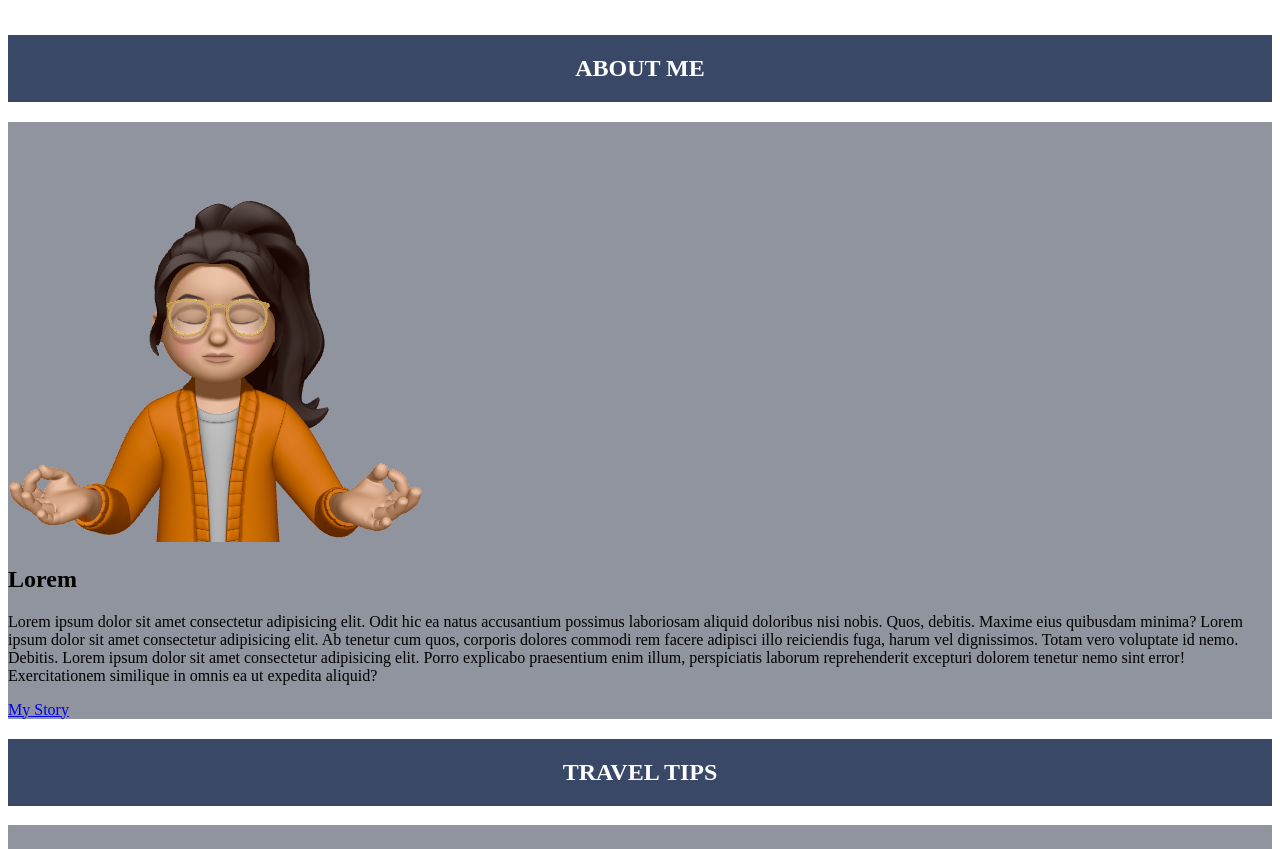
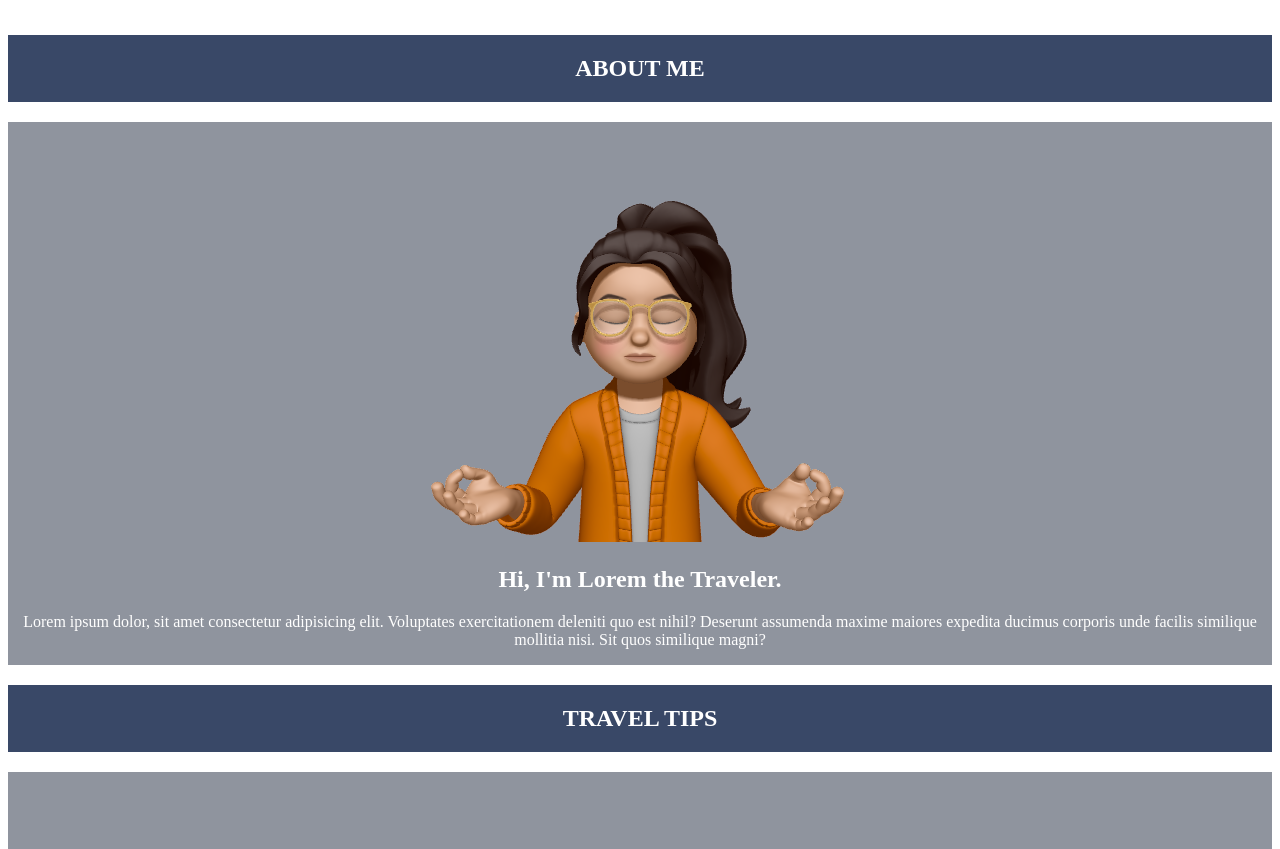
Before and after one commit to MitzyMo/TravelBlog, a plain HTML site: page index.html in a window 1280 px wide. Shown: the part 840-1689 px from the top of the page. Drawn offline with Linux system fonts and the light colour scheme; grey boxes are pictures that could not be loaded; a web font is replaced by a local one.

Commit message:
Index about me compelted

```diff
--- a/index.html
+++ b/index.html
@@ -59,17 +59,12 @@
     </main>
     <!-- (h2#sec${Mi Título $}+section.section.sec$)*4 -->
     <h2 id="sec1">About Me</h2>
-    <section class="sec1-about">
-        <img id="about-image" src="Media/Mercy.png" alt="Profile Photo">
-        <h1>Lorem</h1>
-        <p>Lorem ipsum dolor sit amet consectetur adipisicing elit. Odit hic ea natus accusantium possimus
-            laboriosam aliquid doloribus nisi nobis. Quos, debitis. Maxime eius quibusdam minima? Lorem ipsum dolor
-            sit amet consectetur adipisicing elit. Ab tenetur cum quos, corporis dolores commodi rem facere adipisci
-            illo reiciendis fuga, harum vel dignissimos. Totam vero voluptate id nemo. Debitis. Lorem ipsum dolor
-            sit amet consectetur adipisicing elit. Porro explicabo praesentium enim illum, perspiciatis laborum
-            reprehenderit excepturi dolorem tenetur nemo sint error! Exercitationem similique in omnis ea ut
-            expedita aliquid?</p>
-        <a href="Pages/About.html">My Story</a>
+    <section class="about-section1">
+        <div>
+            <img src="../Media/Mercy.png" class="profile-img">
+            <h1>Hi, I'm Lorem the Traveler.</h1>
+            <p>Lorem ipsum dolor, sit amet consectetur adipisicing elit. Voluptates exercitationem deleniti quo est nihil? Deserunt assumenda maxime maiores expedita ducimus corporis unde facilis similique mollitia nisi. Sit quos similique magni?</p>
+        </div>
     </section>
     <h2 id="sec2">Travel Tips</h2>
     <section class="sec2-travel">
--- a/styles.css
+++ b/styles.css
@@ -138,6 +138,19 @@ section {
     background-color: hsl(221, 31%, 19%, 0.5);
     width: 100%;
     margin: 0;
+}
+
+.about-section1 {
+    display: flex;
+    justify-content: center;
+    align-items: center;
+    text-align: center;
+    margin-bottom: 20px;
+    background-size: cover; /* Add this line */
+    background-position: center center; /* Add this line */
+    background-repeat: no-repeat; /* Add this line */
+    background-attachment: fixed; /* Add this line */
+    color: #fff;
 }
 
 .sec2-travel {
```
